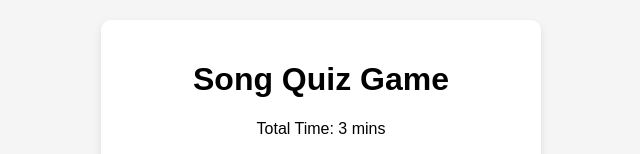
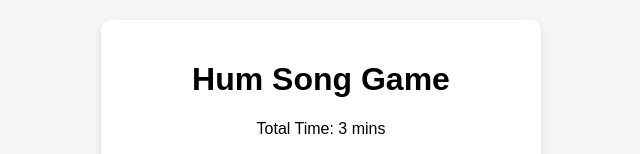
Before and after one commit to ensracer/humsong, a plain HTML site: page index.html in a window 1280 px wide. Shown: the top 154 px of the page, without its empty margins (319-959 px from the left). Drawn offline with Linux system fonts and the light colour scheme.

Commit message:
Update and rename song.html to index.html

```diff
--- a/song.html
+++ b/index.html
@@ -3,7 +3,7 @@
 <head>
 <meta charset="UTF-8">
 <meta name="viewport" content="width=device-width, initial-scale=1.0">
-<title>Song Quiz Game</title>
+<title>Play Hum Song</title>
 <style>
   body {
     font-family: Arial, sans-serif;
@@ -39,7 +39,7 @@
 </head>
 <body>
 <div class="container">
-  <h1>Song Quiz Game</h1>
+  <h1>Hum Song Game</h1>
   <p id="timer">Total Time: 3 mins</p>
   <p id="question">Guess the Song and Singer</p>
   <button id="start">Start</button>
```
